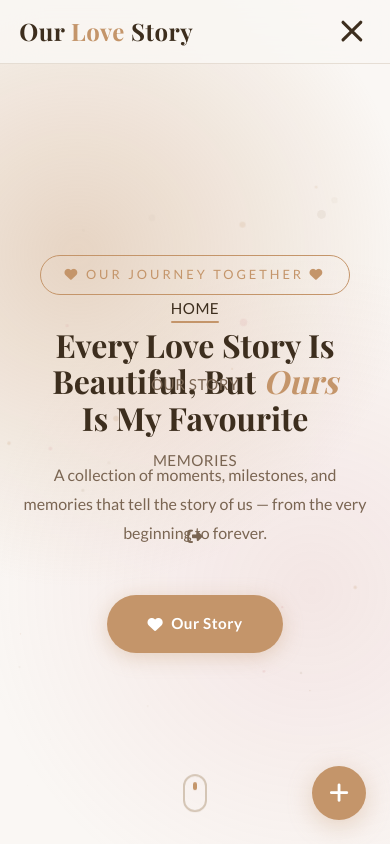
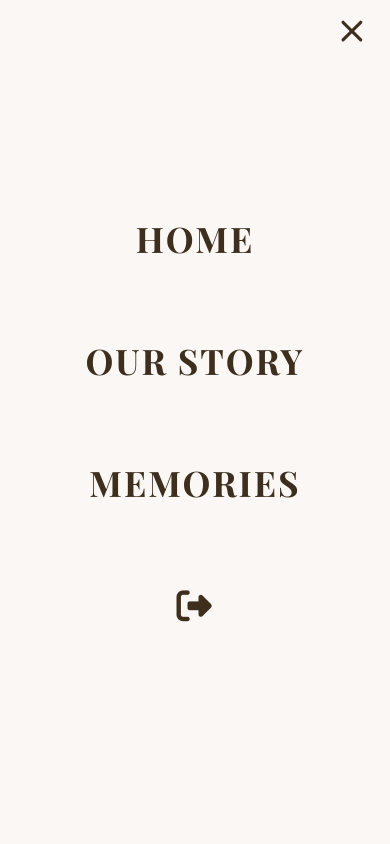
Before and after one commit to thulanesigasa/success_mahlangu, a website: page src/index.html in a window 390 px wide. Both pictures are taken after a click on the label "Toggle navigation". Shown: the top 844 px of the page. Drawn offline with nearby package versions, Linux system fonts and the light colour scheme; a web font is replaced by a local one.

Commit message:
fix: make mobile menu overlay fully opaque and style links

```diff
--- a/src/js/animation.js
+++ b/src/js/animation.js
@@ -72,8 +72,10 @@ function initNavigation() {
         navCheckbox.addEventListener('change', () => {
             if (navCheckbox.checked) {
                 navLinks.classList.add('active');
+                document.body.style.overflow = 'hidden';
             } else {
                 navLinks.classList.remove('active');
+                document.body.style.overflow = '';
             }
         });
 
@@ -82,6 +84,7 @@ function initNavigation() {
             link.addEventListener('click', () => {
                 navCheckbox.checked = false;
                 navLinks.classList.remove('active');
+                document.body.style.overflow = '';
             });
         });
 
@@ -90,6 +93,7 @@ function initNavigation() {
             if (navCheckbox.checked && !navLinks.contains(e.target) && !e.target.closest('.hamburger')) {
                 navCheckbox.checked = false;
                 navLinks.classList.remove('active');
+                document.body.style.overflow = '';
             }
         });
     }
--- a/src/styles/main.css
+++ b/src/styles/main.css
@@ -967,12 +967,13 @@ a {
         right: 0;
         width: 100%;
         height: 100vh;
-        background: var(--bg-cream);
+        background: #FAF7F4;
+        /* Solid beige for total coverage */
         flex-direction: column;
         align-items: center;
         justify-content: center;
-        padding: 2rem;
-        gap: 3rem;
+        padding: 4rem 2rem;
+        gap: 1.5rem;
         transition: transform 0.6s cubic-bezier(0.77, 0, 0.175, 1),
             opacity 0.6s ease,
             visibility 0.6s;
@@ -980,7 +981,9 @@ a {
         visibility: hidden;
         opacity: 0;
         transform: translateY(-20px);
-        z-index: 1000;
+        z-index: 2000;
+        overflow-y: auto;
+        /* Allow scrolling within the menu if items overflow */
     }
 
     .nav-links.active {
@@ -989,8 +992,57 @@ a {
         transform: translateY(0);
     }
 
+    .nav-links li {
+        width: 100%;
+        text-align: center;
+        opacity: 0;
+        transform: translateY(10px);
+        transition: all 0.4s ease 0.2s;
+    }
+
+    .nav-links.active li {
+        opacity: 1;
+        transform: translateY(0);
+    }
+
+    /* Mobile specific link animation delays */
+    .nav-links.active li:nth-child(1) {
+        transition-delay: 0.1s;
+    }
+
+    .nav-links.active li:nth-child(2) {
+        transition-delay: 0.2s;
+    }
+
+    .nav-links.active li:nth-child(3) {
+        transition-delay: 0.3s;
+    }
+
+    .nav-links.active li:nth-child(4) {
+        transition-delay: 0.4s;
+    }
+
+    .nav-links a {
+        font-family: var(--font-heading);
+        font-size: 2.2rem;
+        font-weight: 700;
+        color: var(--beige-darkest);
+        text-transform: uppercase;
+        letter-spacing: 2px;
+        padding: 1.2rem;
+        display: block;
+        border: none;
+    }
+
+    .nav-links a::after {
+        display: none;
+        /* Hide the underline effect on mobile */
+    }
+
     .hamburger {
         display: flex;
+        z-index: 2100;
+        /* Above the overlay */
     }
 
     /* Timeline Mobile */
```
